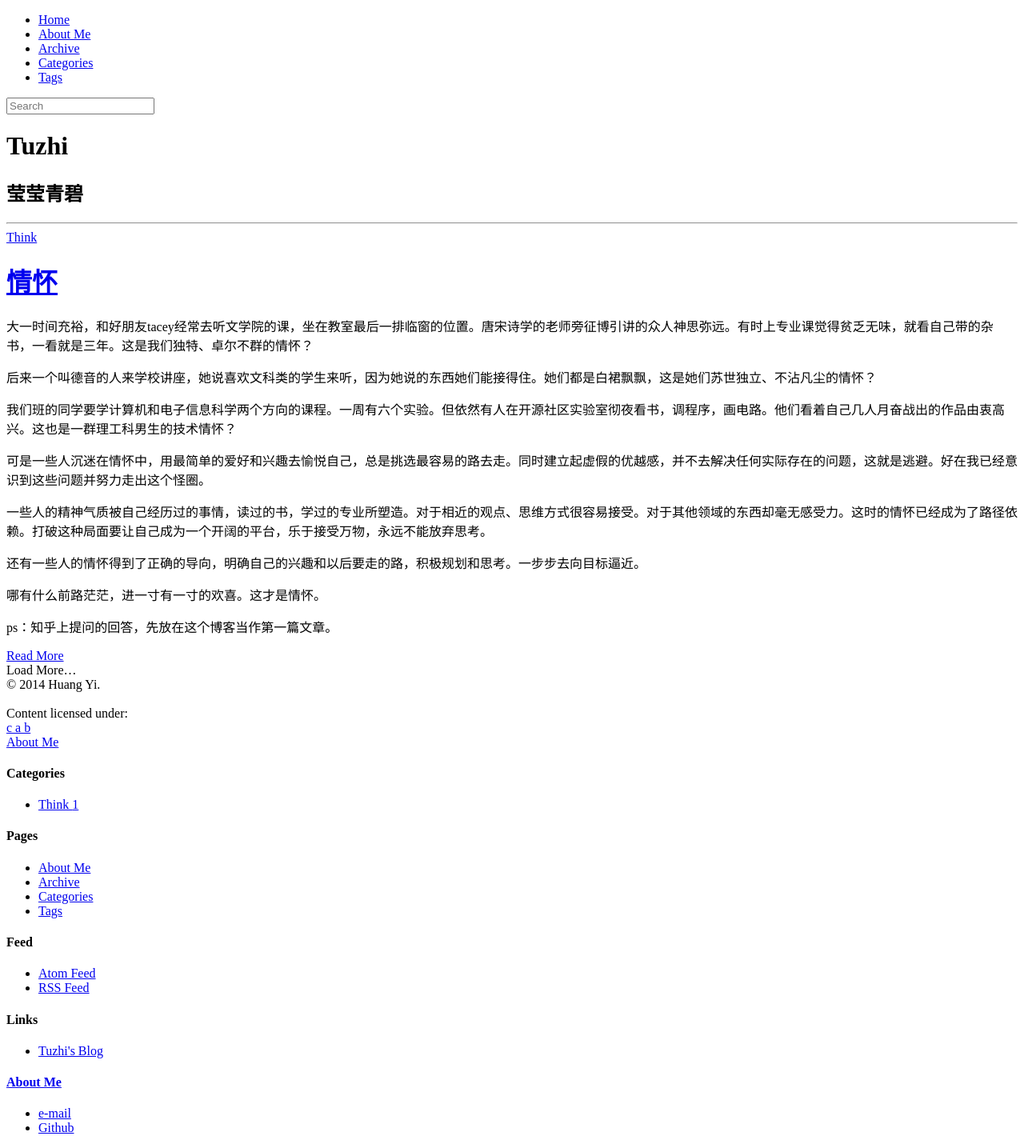
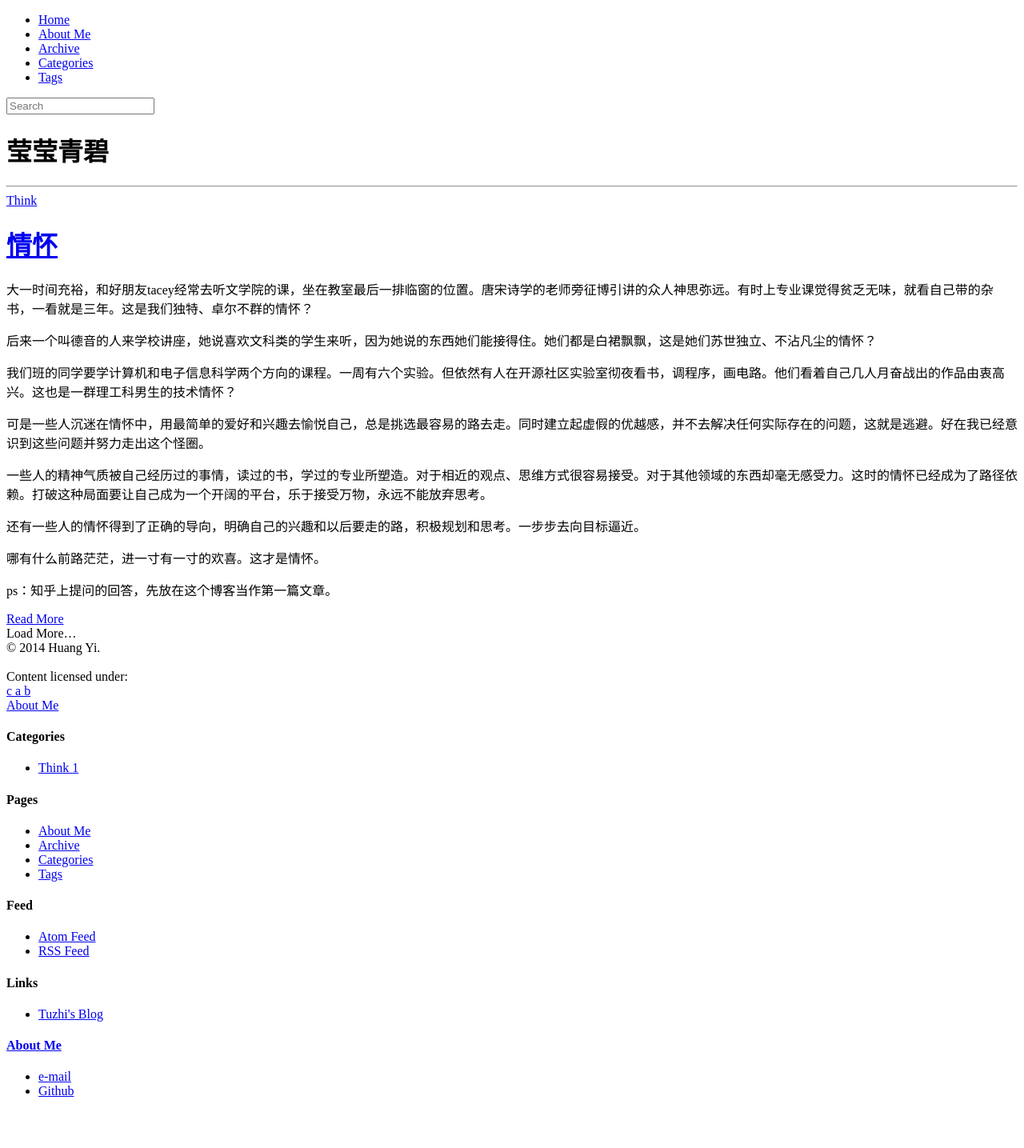
Before and after one commit to literblog/literblog.github.com, a Jekyll site: the page built from index.html, in a window 1280 px wide. Shown: the whole page at 80% size. Built offline with Jekyll 4.4.1, drawn with Linux system fonts in a browser that asks for light colours; nearby versions of some CDN libraries; library files that are not in the unit come from our copies; the list of posts is cut into pages by our own code; after the commit the page ends 1389 px from its top, so only the background shows below that.

Commit message:
Update _config.yml

```diff
--- a/_config.yml
+++ b/_config.yml
@@ -9,8 +9,8 @@ markdown: kramdown
 
 # The title and tagline is showed on homepage
 #
-title :  Tuzhi
-tagline: 莹莹青碧
+title :  莹莹青碧
+tagline:
 
 # Information about author
 #
```
